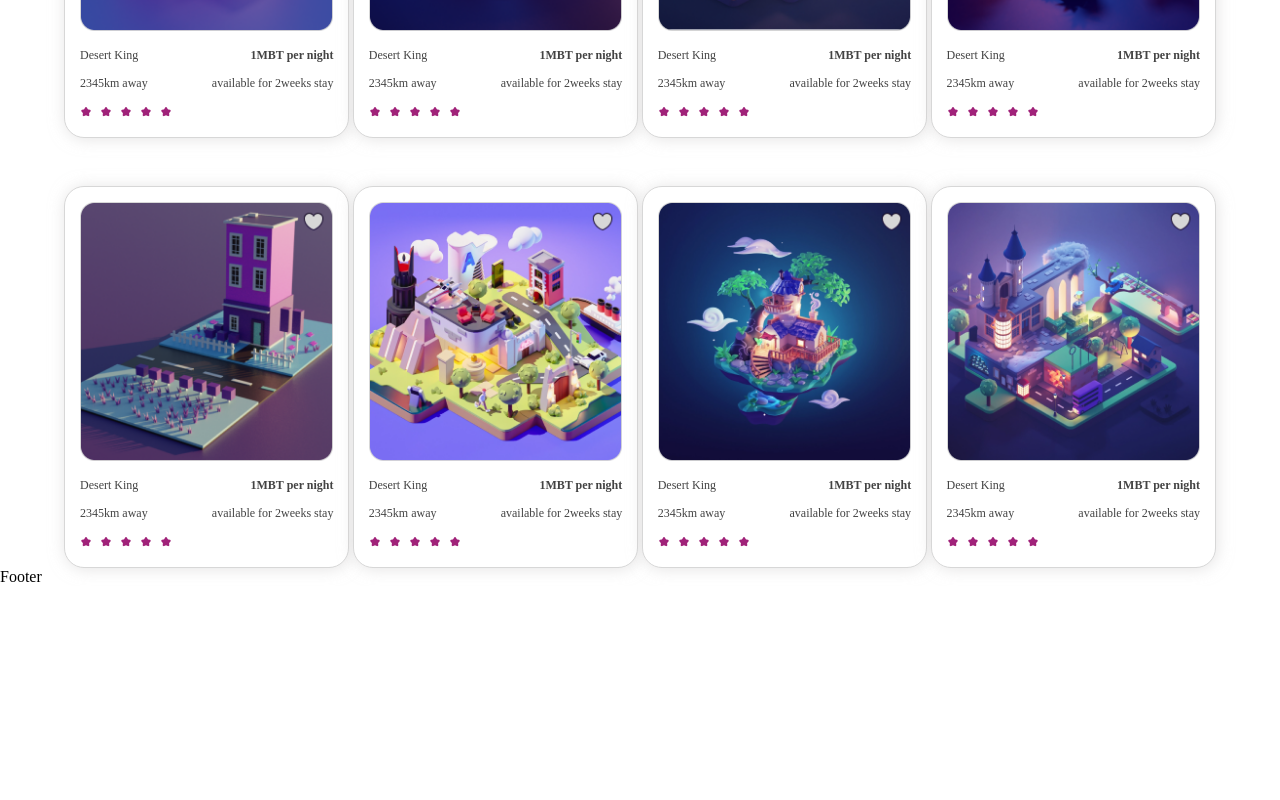
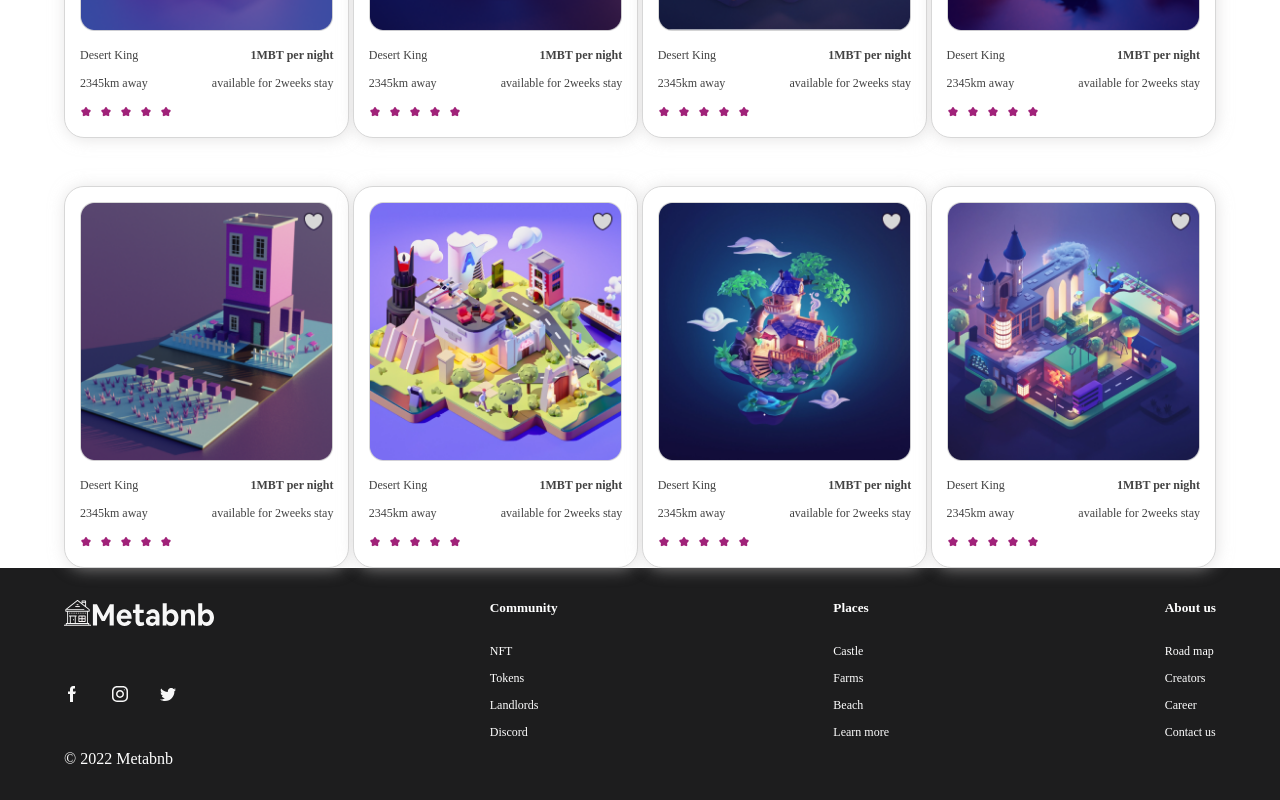
Before and after one commit to rambey-coder/metabnb, a React (Create React App) app: page / in a window 1280 px wide. Shown: the part 1252-2052 px from the top of the page. Before the commit the page ends 1838 px from the top, so only its background shows below. Built offline with nearby package versions, Linux system fonts and the light colour scheme; a web font is replaced by a local one.

Commit message:
style: styled footer

```diff
--- a/src/App.css
+++ b/src/App.css
@@ -10,7 +10,7 @@
     padding: 30px 0;
 }
 
-.nav > a > img {
+.nav > a > img, .foot > div:nth-child(1) > a > img  {
     width: 150px;
 }
 
@@ -286,3 +286,53 @@ div:nth-child(3) > div:nth-child(2) {
 .card > span:nth-child(2) > p:nth-child(2) {
     font-weight: 800;
 }
+
+/* footer style */
+.footer {
+    background: #1D1D1E;
+    padding: 2rem 0 1rem 0;
+}
+
+.foot {
+    display: flex;
+    align-items: flex-start;
+    justify-content: space-between;
+}
+
+.foot > div:nth-child(1) > a > img  {
+    margin-bottom: 3.5rem;
+}
+
+.social {
+    display: flex;
+    align-items: center;
+    gap: 2rem;
+}
+
+.social > img {
+    width: 16px;
+    cursor: pointer;
+}
+
+.foot > div:nth-child(1) > p {
+    color: #fff;
+    font-weight: 400;
+    margin-top: 3rem;
+}
+
+.footer-link > h5 {
+    color: #fff;
+    margin-top: 0;
+}
+
+.footer-link > ul {
+    padding: 0;
+}
+
+.footer-link > ul > li {
+    list-style-type: none;
+    color: #fff;
+    font-size: 12px;
+    padding: 6px 0;
+    cursor: pointer;
+}
--- a/src/components/Footer.js
+++ b/src/components/Footer.js
@@ -1,8 +1,57 @@
 import React from 'react'
+import { Link } from 'react-router-dom'
 
 const Footer = () => {
   return (
-    <div>Footer</div>
+    <div className="footer">
+      <div className="container">
+        <div className="foot">
+          <div>
+            <Link to='/'>
+              <img src="/assets/meta-footer-logo.svg" alt="footer" />
+            </Link>
+            <div className="social">
+              <img src="/assets/facebook.svg" alt="facebook" />
+              <img src="/assets/instagram.svg" alt="instagram" />
+              <img src="/assets/twitter.svg" alt="twitter" />
+            </div>
+            <p>
+              © 2022 Metabnb
+            </p>
+          </div>
+
+          <div className='footer-link'>
+            <h5>Community</h5>
+            <ul>
+              <li>NFT</li>
+              <li>Tokens</li>
+              <li>Landlords</li>
+              <li>Discord</li>
+            </ul>
+          </div>
+
+          <div className='footer-link'>
+            <h5>Places</h5>
+            <ul>
+              <li>Castle</li>
+              <li>Farms</li>
+              <li>Beach</li>
+              <li>Learn more</li>
+            </ul>
+          </div>
+
+          <div className='footer-link'>
+            <h5>About us</h5>
+            <ul>
+              <li>Road map</li>
+              <li>Creators</li>
+              <li>Career</li>
+              <li>Contact us</li>
+            </ul>
+          </div>
+        </div>
+      </div>
+    </div>
   )
 }
 
--- a/src/components/Section.js
+++ b/src/components/Section.js
@@ -44,6 +44,7 @@ const Section = () => {
       {/*  */}
 
       {/* INSPIRATIONS */}
+      {/* If your working on the general front-end task. For responsive design, the mobile screens should be one in a row, the tablet should be 2 in a row, while the desktop should maintain 4in a row as in the UI Design. */}
       <div className="container">
         <div className="inspiration">
           <h1>Inspiration for your next adventure</h1>
```
